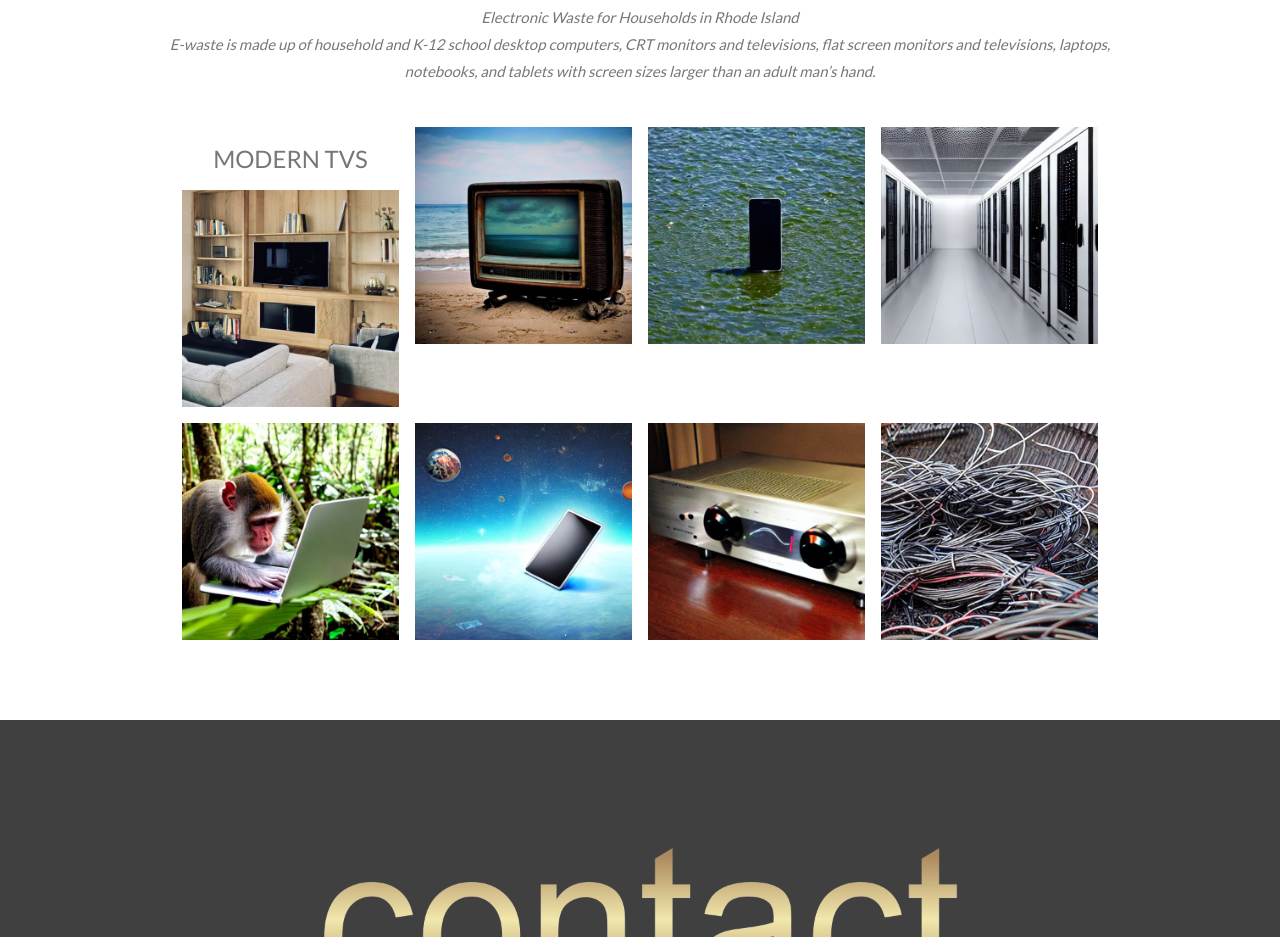
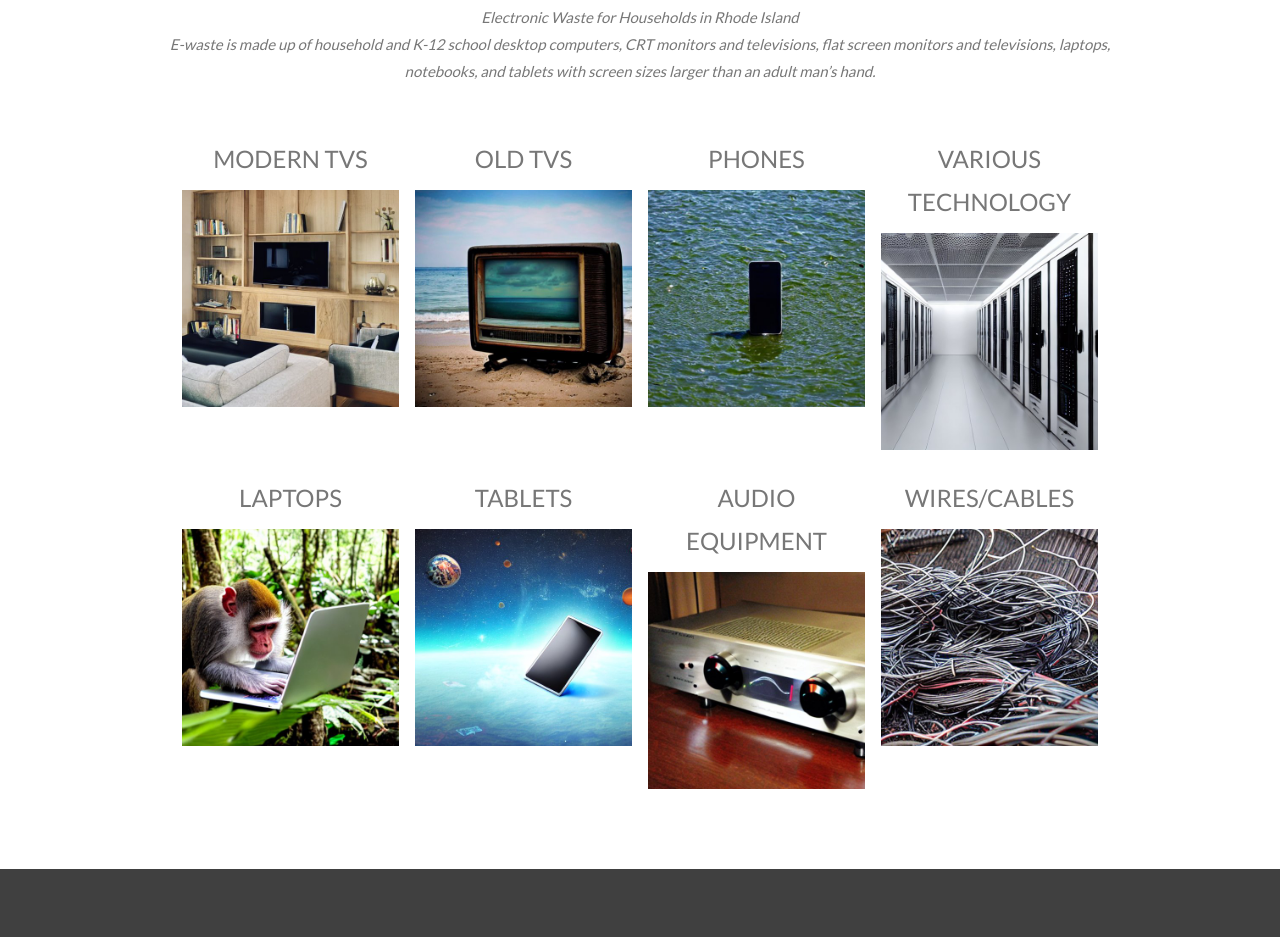
Before and after one commit to StarlingRecycling/StarlingRecycling, a plain HTML site: page index.html in a window 1280 px wide. Shown: the part 2460-3397 px from the top of the page. Drawn offline with nearby package versions, Linux system fonts and the light colour scheme.

Commit message:
Update index.html

```diff
--- a/index.html
+++ b/index.html
@@ -171,33 +171,33 @@ Computers and televisions are only two components of the consumer electronics wa
       <img src="tvrecycle2.jpg" style="width:100%" onclick="onClick(this)" class="w3-hover-opacity" alt="Modern TVs Contain over 100 hazardous materials that need proper handling">
     </div>
 
-    <div class="w3-col m3">
+    <div class="w3-col m3"><h3 class="w3-center">OLD TVS</h3>
       <img src="oldtv.jpg" style="width:100%" onclick="onClick(this)" class="w3-hover-opacity" alt="Older CRT TVs are filled with way more chemicals than modern TVs. Even the used tubes can make an individual sick just from limited exposure.">
     </div>
 
-    <div class="w3-col m3">
+    <div class="w3-col m3"><h3 class="w3-center">PHONES</h3>
       <img src="phoneocean.jpg" style="width:100%" onclick="onClick(this)" class="w3-hover-opacity" alt="Keep our waters clean and safe for future generations. Even phones can release toxic chemicals into the environment. Every little bit makes a difference.">
     </div>
 
-    <div class="w3-col m3">
+    <div class="w3-col m3"><h3 class="w3-center">VARIOUS TECHNOLOGY</h3>
       <img src="servers.jpg" style="width:100%" onclick="onClick(this)" class="w3-hover-opacity" alt="Quiet ocean">
     </div>
   </div>
 
   <div class="w3-row-padding w3-center w3-section">
-    <div class="w3-col m3">
+    <div class="w3-col m3"><h3 class="w3-center">LAPTOPS</h3>
       <img src="monkeylaptop.jpg" style="width:100%" onclick="onClick(this)" class="w3-hover-opacity" alt="The mist">
     </div>
 
-    <div class="w3-col m3">
+    <div class="w3-col m3"><h3 class="w3-center">TABLETS</h3>
       <img src="tablet.jpg" style="width:100%" onclick="onClick(this)" class="w3-hover-opacity" alt="My beloved typewriter">
     </div>
 
-    <div class="w3-col m3">
+    <div class="w3-col m3"><h3 class="w3-center">AUDIO EQUIPMENT</h3>
       <img src="audio.jpg" style="width:100%" onclick="onClick(this)" class="w3-hover-opacity" alt="Empty ghost train">
     </div>
 
-    <div class="w3-col m3">
+    <div class="w3-col m3"><h3 class="w3-center">WIRES/CABLES</h3>
       <img src="wires.jpg" style="width:100%" onclick="onClick(this)" class="w3-hover-opacity" alt="Sailing">
     </div>
 
```
